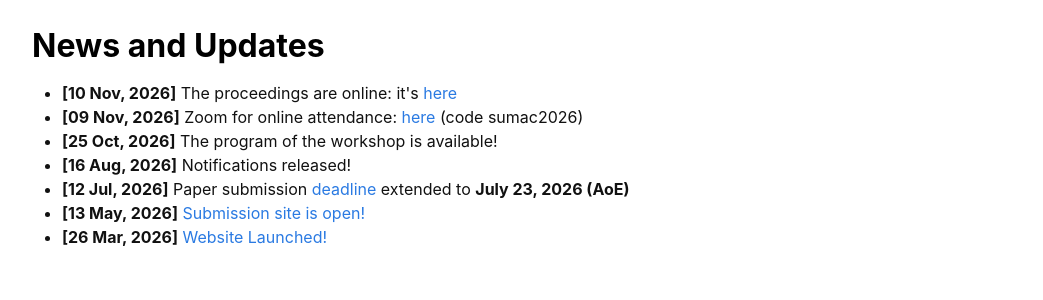
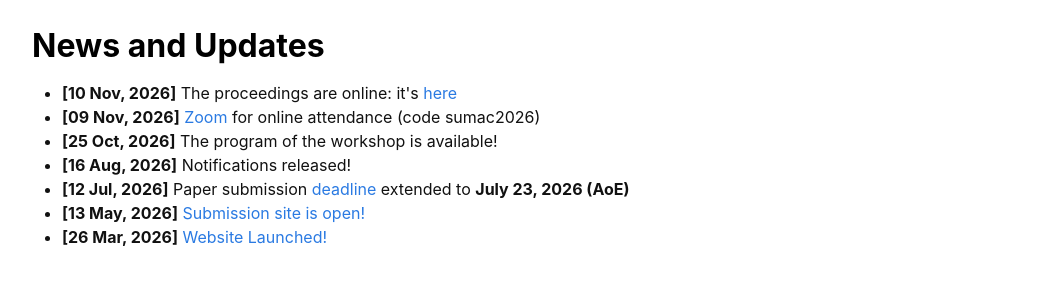
Before and after one commit to sumac-workshops/2026, a Jekyll site: the page built from index.md, in a window 1280 px wide and 900 px high, scrolled down 312 px. Shown: the part 153-453 px from the top of the window, without its empty margins (118-1161 px from the left). Built offline with Jekyll 4.4.1, drawn with Linux system fonts in a browser that asks for light colours; nearby versions of some CDN libraries.

Commit message:
Update index.md

```diff
--- a/index.md
+++ b/index.md
@@ -25,7 +25,7 @@ layout: home
 <p>
 <ul>
 	<li> <b>[10 Nov, 2026]</b> The proceedings are online: it's <a href="https://dl.acm.org/doi/10.1145/3767308.3842138">here</a></li>
-	<li> <b>[09 Nov, 2026]</b> Zoom for online attendance: <a href="https://univ-eiffel.zoom.us/j/84351269842">here</a> (code sumac2026) </li>
+	<li> <b>[09 Nov, 2026]</b> <a href="https://univ-eiffel.zoom.us/j/84351269842">Zoom</a> for online attendance (code sumac2026) </li>
 	<li> <b>[25 Oct, 2026]</b> The program of the workshop is available! </li>
 	<li> <b>[16 Aug, 2026]</b> Notifications released!</li>
 	<li> <b>[12 Jul, 2026]</b> Paper submission <a href="#imp_dates">deadline</a> extended to <b>July 23, 2026 (AoE)</b></li>
```
